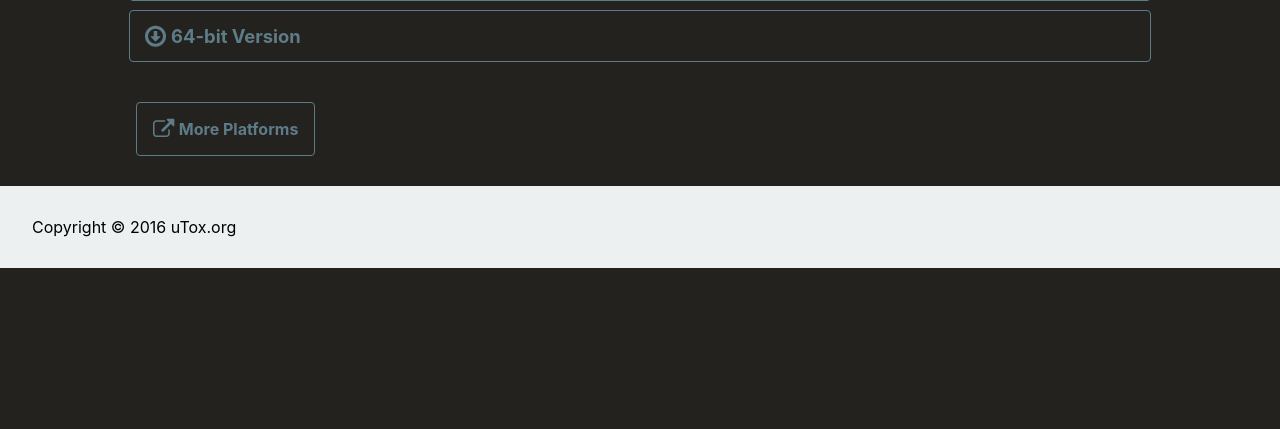
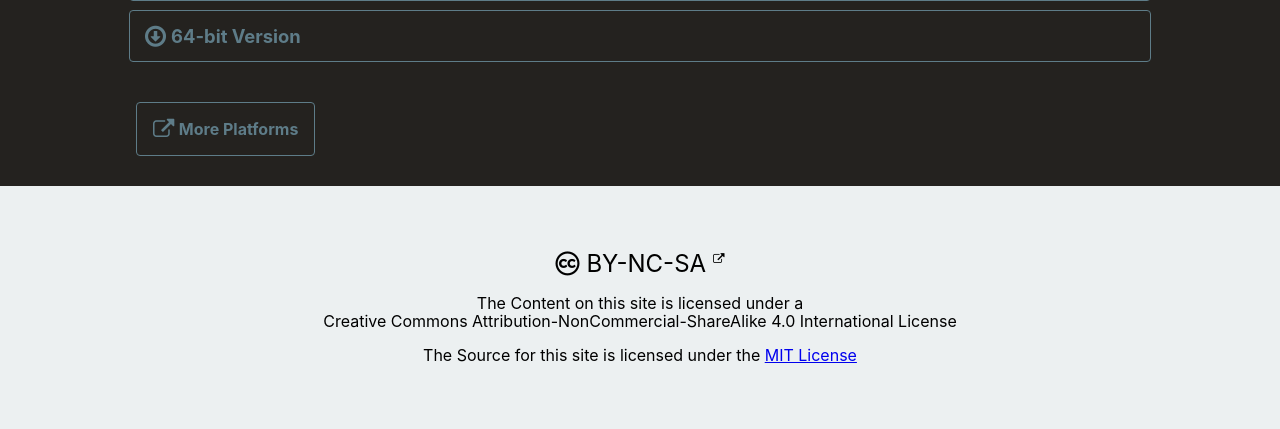
Before and after one commit to uTox/website, a Node project: template src/index.njk in a window 1280 px wide. Shown: the part 1648-2077 px from the top of the page. Before the commit the page ends 1916 px from the top, so only its background shows below. Run offline with Node 20 templates, Linux system fonts and the light colour scheme; the template is opened without the code that fills it, so the values that code supplies are empty; style sheets or scripts are compiled from the project's sources; some libraries are stand-ins or nearby versions.

Commit message:
improved footer & copyright notice

```diff
--- a/src/styles/_helpers.scss
+++ b/src/styles/_helpers.scss
@@ -6,12 +6,32 @@
   font-weight: lighter;
 }
 
+._font-x1-5 {
+  font-size: 1.5em;
+}
+
+._font-x2 {
+  font-size: 2em;
+}
+
+._font-x3 {
+  font-size: 3em;
+}
+
 ._text-center {
   text-align: center !important;
 }
 
 ._text-white {
   color: white;
+}
+
+._text-black {
+  color: black;
+}
+
+._text-clear-decoration {
+  text-decoration: none;
 }
 
 ._image-responsive {
--- a/src/templates/footer.njk
+++ b/src/templates/footer.njk
@@ -1,5 +1,13 @@
-<footer class="_bgcolor3 _text-white2 _padding2">
-      <div class="row center-xs">
-        Copyright &copy; 2016 uTox.org
-      </div>
+<footer class="_bgcolor3 _text-white2 _padding3 _text-center">
+      <p>
+        <a class="_text-black _text-clear-decoration _font-x1-5" rel="license" href="https://creativecommons.org/licenses/by-nc-sa/4.0/">
+          <i class="fa fa-creative-commons" aria-hidden="true"></i> BY-NC-SA <sup><small><small><i class="fa fa-external-link" aria-hidden="true"></i></small></small></sup>
+        </a>
+      </p>
+      <p>
+          The Content on this site is licensed under a <br>Creative Commons Attribution-NonCommercial-ShareAlike 4.0 International License
+      </p>
+      <p>
+          The Source for this site is licensed under the <a href="https://github.com/uTox/website/blob/master/LICENSE">MIT License</a>
+      </p>
     </footer>
```
